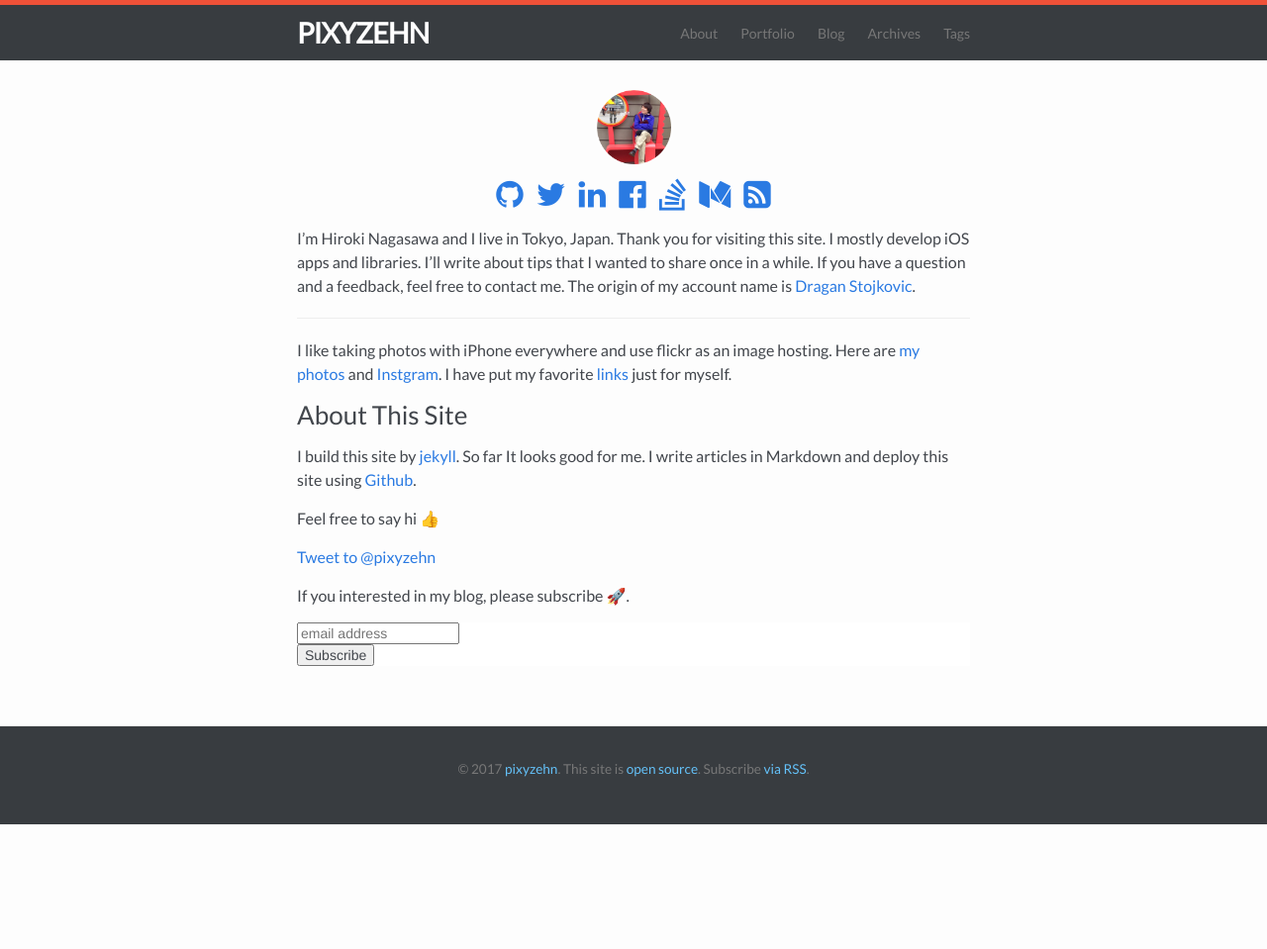
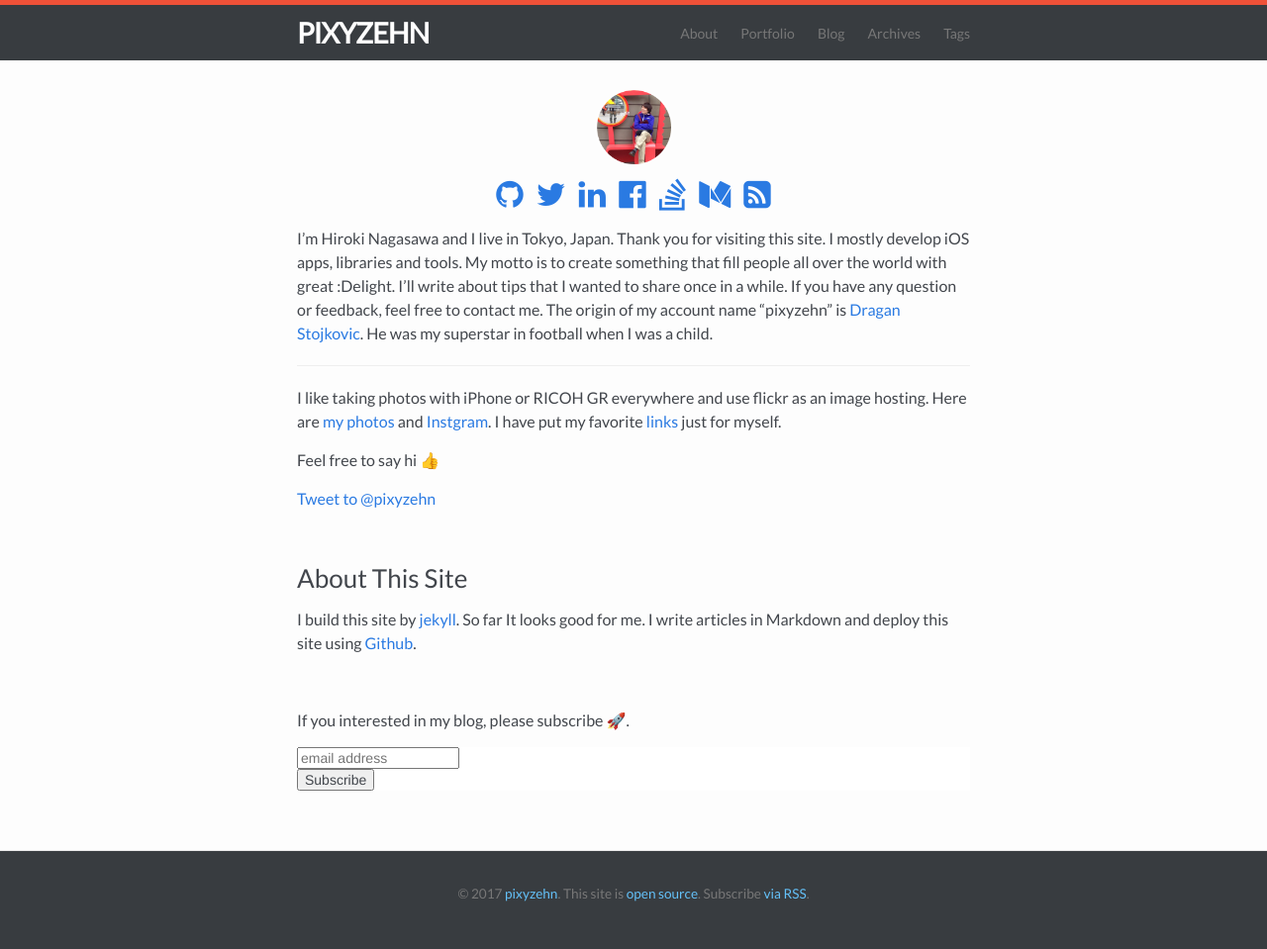
Before and after one commit to pixyzehn/pixyzehn.com, a Jekyll site: the page built from about.md, in a window 1280 px wide. Shown: the whole page at 99% size. Built offline with Jekyll 4.4.1, drawn with Linux system fonts in a browser that asks for light colours; emoji names are drawn with the system emoji font; comment, search, counter and statistics services are not loaded; before the commit the page ends 900 px from its top, so only the background shows below that.

Commit message:
Update about.md

```diff
--- a/about.md
+++ b/about.md
@@ -8,20 +8,24 @@ permalink: /
 
 {% include contact_follow.html %}
 
-I'm Hiroki Nagasawa and I live in Tokyo, Japan. Thank you for visiting this site. I mostly develop iOS apps and libraries. I'll write about tips that I wanted to share once in a while.
-If you have a question and a feedback, feel free to contact me. The origin of my account name is [Dragan Stojkovic](https://en.wikipedia.org/wiki/Dragan_Stojkovi%C4%87).
+I'm Hiroki Nagasawa and I live in Tokyo, Japan. Thank you for visiting this site. I mostly develop iOS apps, libraries and tools. My motto is to create something that fill people all over the world with great :Delight. I'll write about tips that I wanted to share once in a while.
+If you have any question or feedback, feel free to contact me. The origin of my account name "pixyzehn" is [Dragan Stojkovic](https://en.wikipedia.org/wiki/Dragan_Stojkovi%C4%87). He was my superstar in football when I was a child.
 
 <hr>
 
-I like taking photos with iPhone everywhere and use flickr as an image hosting. Here are [my photos](https://www.flickr.com/photos/pixyzehn/albums) and [Instgram](https://www.instagram.com/pixyzehn/). I have put my favorite [links](../links) just for myself.
+I like taking photos with iPhone or RICOH GR everywhere and use flickr as an image hosting. Here are [my photos](https://www.flickr.com/photos/pixyzehn/albums) and [Instgram](https://www.instagram.com/pixyzehn/). I have put my favorite [links](../links) just for myself.
+
+Feel free to say hi :+1:
+
+<a href="https://twitter.com/intent/tweet?screen_name=pixyzehn" class="twitter-mention-button" data-size="large" data-text="Hi!" data-show-count="false">Tweet to @pixyzehn</a><script async src="//platform.twitter.com/widgets.js" charset="utf-8"></script>
+
+<br>
 
 ### About This Site
 
 I build this site by [jekyll](https://github.com/jekyll/jekyll). So far It looks good for me. I write articles in Markdown and deploy this site using [Github](https://github.com/pixyzehn/pixyzehn.github.io).
 
-Feel free to say hi :+1:
-
-<a href="https://twitter.com/intent/tweet?screen_name=pixyzehn" class="twitter-mention-button" data-size="large" data-text="Hi!" data-show-count="false">Tweet to @pixyzehn</a><script async src="//platform.twitter.com/widgets.js" charset="utf-8"></script>
+<br>
 
 If you interested in my blog, please subscribe :rocket:.
 
```
